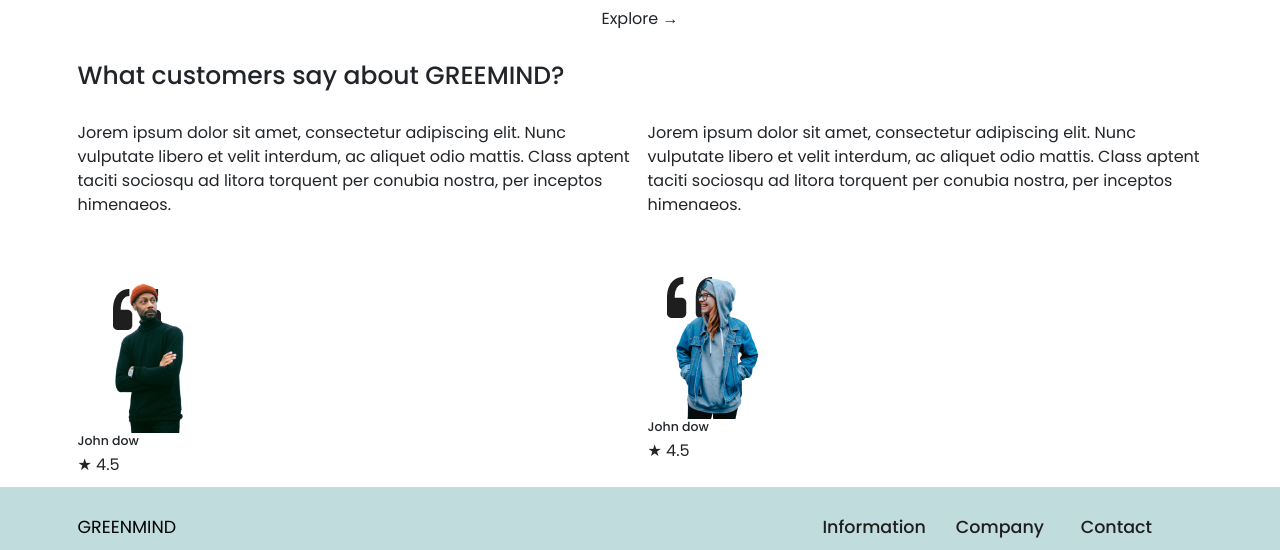
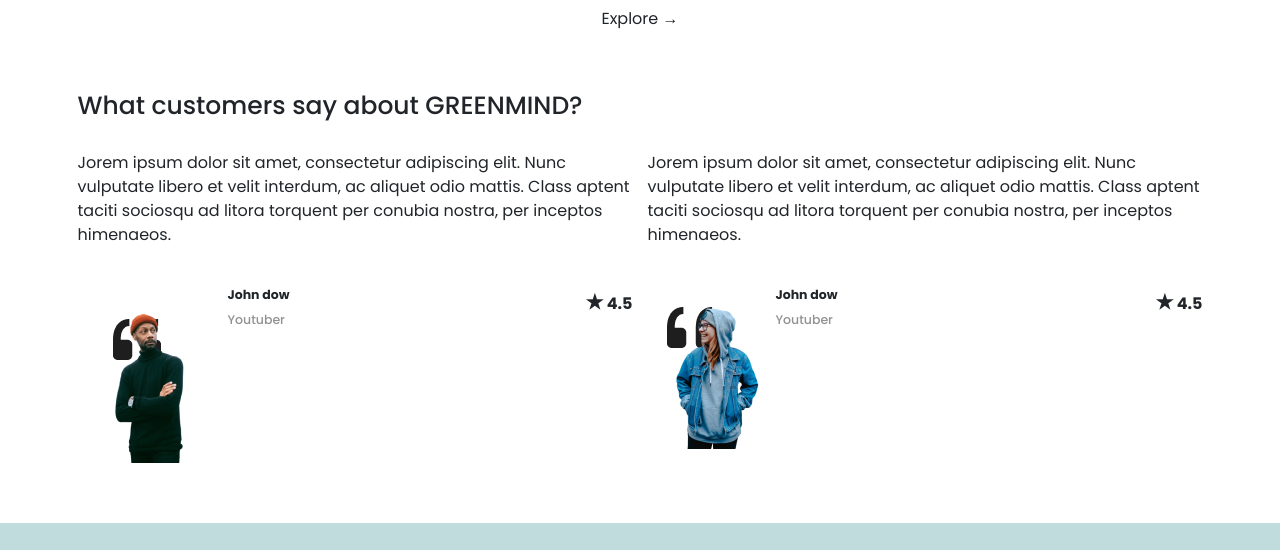
Before and after one commit to asadullahbd/Buy-your-dream-plants, a plain HTML site: page index.html in a window 1280 px wide. Shown: the part 2083-2633 px from the top of the page. Drawn offline with nearby package versions, Linux system fonts and the light colour scheme.

Commit message:
fixed john doe section

```diff
--- a/index.html
+++ b/index.html
@@ -127,7 +127,7 @@
                                 </div>
                             </div>
                         </div>
-                        <div class="col-12 col-lg-7">
+                        <div class="col-12 col-lg-7 ">
                             <div class="">
                                 <img
                                     class="custom-right img-fluid"
@@ -245,8 +245,8 @@
         </div>
 
         <!---Catagoties End-->
-        <div class="container mt-5">
-            <h1>What customers say about GREEMIND?</h1>
+        <div class="container my-5 py-5">
+            <h1>What customers say about GREENMIND?</h1>
             <div class="row mt-5">
                 <div class="col-lg-6">
                     <div>
@@ -258,10 +258,13 @@
                             himenaeos.
                         </p>
 
-                        <div>
-                            <img src="./image/Group 9.png" alt="" />
-                            <h5>John dow</h5>
-                            <p>&#9733; 4.5</p>
+                        <div class="d-flex justify-content-between">
+                            <img class="" src="./image/Group 9.png" alt="" />
+                            <div class="mt-5">
+                                <h5 class="fw-bolder">John dow</h5>
+                                <span class="opacity-50 fw-medium fs-5">Youtuber</span>
+                            </div>
+                            <p class="ms-auto mt-5 fw-bolder"><span class="fs-2">&#9733;</span> 4.5</p>
                         </div>
                     </div>
                 </div>
@@ -275,10 +278,13 @@
                             himenaeos.
                         </p>
 
-                        <div class="d-inline">
-                            <img src="./image/Group 10.png" alt="" />
-                            <h5>John dow</h5>
-                            <p>&#9733; 4.5</p>
+                        <div class="d-flex justify-content-between">
+                            <img class="" src="./image/Group 10.png" alt="" />
+                            <div class="mt-5">
+                                <h5 class="fw-bolder">John dow</h5>
+                                <span class="opacity-50 fw-medium fs-5">Youtuber</span>
+                            </div>
+                            <p class="ms-auto mt-5 fw-bolder"><span class="fs-2">&#9733;</span> 4.5</p>
                         </div>
                     </div>
                 </div>
@@ -325,7 +331,7 @@
                 </div>
                 <div class="row">
                     <div class="col">
-                        <p class="fw-medium fs-3 opacity-50 mt-5 pt-5 text-center text-lg-left">2023 all Right Reserved Term of use GREENMIND</p>
+                        <p class="fw-medium fs-3 opacity-50 mt-5 pt-5 text-center text-lg-start">2023 all Right Reserved Term of use GREENMIND</p>
                     </div>
                 </div>
             </div>
--- a/style.css
+++ b/style.css
@@ -88,12 +88,14 @@
     line-height: 2.7rem;
 }
 
+
 .custom-right{
     position:absolute;
     right: 0rem;
     bottom: 0;
     width: 64rem;
 }
+
 /* HERO DESIGN END */
 /*BEst selling strat*/
 .btn a{
```
